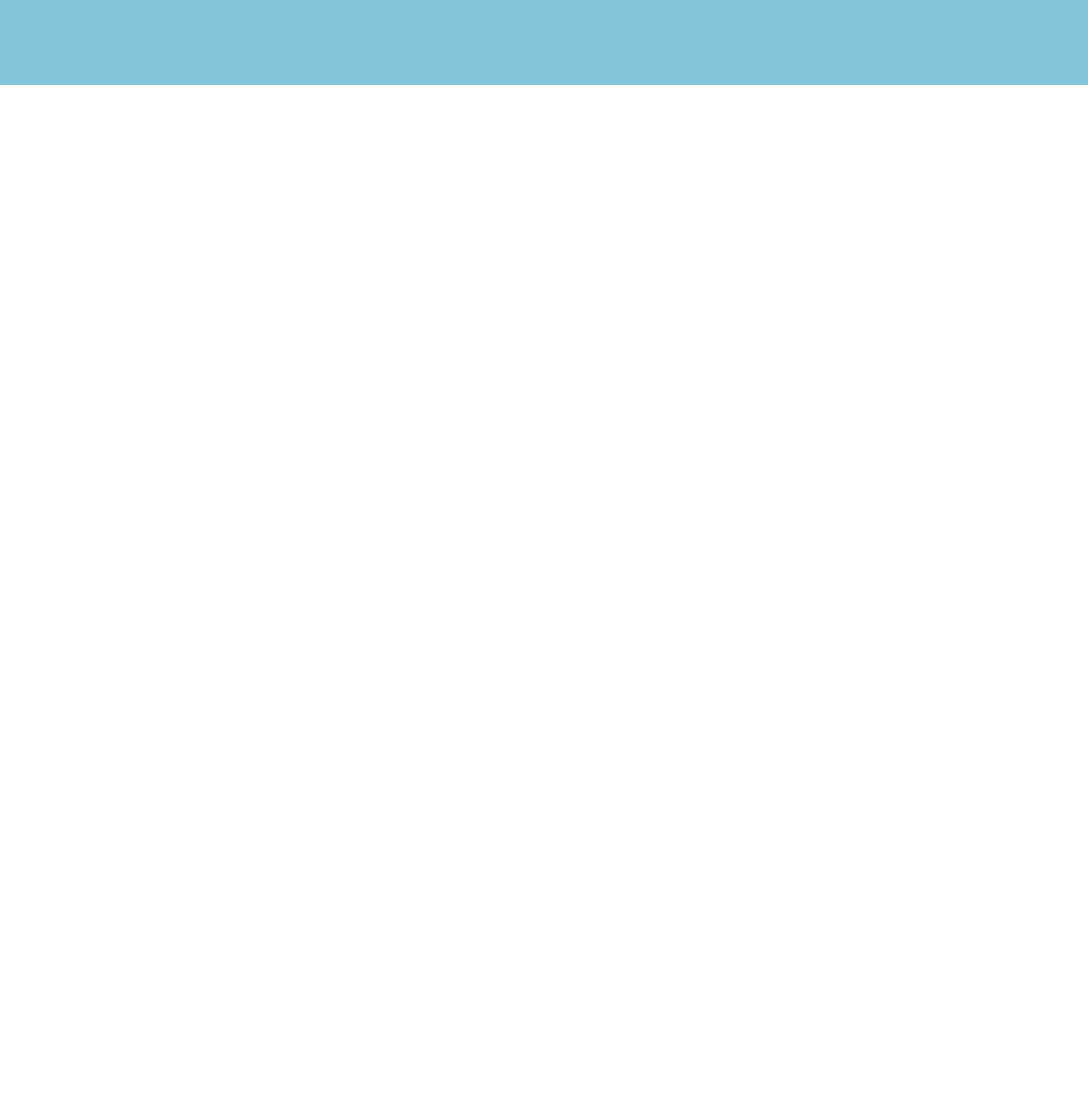
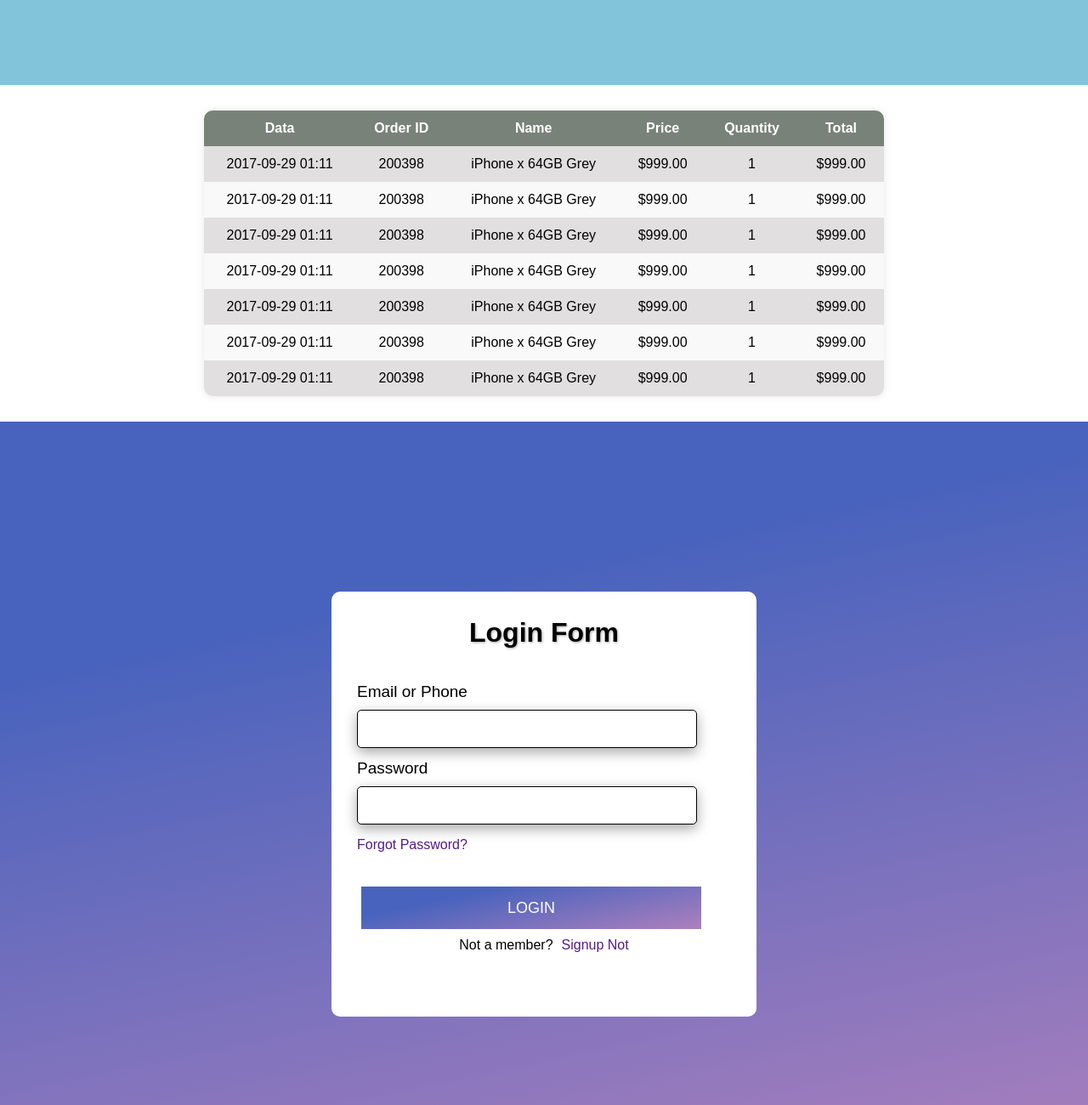
Before and after one commit to SaymamutovSaidkamol/FortEnd-Lession-1, a plain HTML site: page index.html in a window 1280 px wide. Shown: the part 700-2000 px from the top of the page at 85% size. Before the commit the page ends 800 px from the top, so only its background shows below. Drawn offline with Linux system fonts and the light colour scheme.

Commit message:
Homework

```diff
--- a/index.html
+++ b/index.html
@@ -73,6 +73,100 @@
       </div>
     </div>
 
+    <table>
+      <thead>
+        <tr class="tr">
+          <th>Data</th>
+          <th>Order ID</th>
+          <th>Name</th>
+          <th>Price</th>
+          <th>Quantity</th>
+          <th>Total</th>
+        </tr>
+        <tbody>
+          <tr>
+            <td>2017-09-29 01:11</td>
+            <td>200398</td>
+            <td>iPhone x 64GB Grey</td>
+            <td>$999.00</td>
+            <td>1</td>
+            <td>$999.00</td>
+          </tr>
+          <tr>
+            <td>2017-09-29 01:11</td>
+            <td>200398</td>
+            <td>iPhone x 64GB Grey</td>
+            <td>$999.00</td>
+            <td>1</td>
+            <td>$999.00</td>
+          </tr>
+          <tr>
+            <td>2017-09-29 01:11</td>
+            <td>200398</td>
+            <td>iPhone x 64GB Grey</td>
+            <td>$999.00</td>
+            <td>1</td>
+            <td>$999.00</td>
+          </tr>
+          <tr>
+            <td>2017-09-29 01:11</td>
+            <td>200398</td>
+            <td>iPhone x 64GB Grey</td>
+            <td>$999.00</td>
+            <td>1</td>
+            <td>$999.00</td>
+          </tr>
+          <tr>
+            <td>2017-09-29 01:11</td>
+            <td>200398</td>
+            <td>iPhone x 64GB Grey</td>
+            <td>$999.00</td>
+            <td>1</td>
+            <td>$999.00</td>
+          </tr>
+          <tr>
+            <td>2017-09-29 01:11</td>
+            <td>200398</td>
+            <td>iPhone x 64GB Grey</td>
+            <td>$999.00</td>
+            <td>1</td>
+            <td>$999.00</td>
+          </tr>
+          <tr>
+            <td>2017-09-29 01:11</td>
+            <td>200398</td>
+            <td>iPhone x 64GB Grey</td>
+            <td>$999.00</td>
+            <td>1</td>
+            <td>$999.00</td>
+          </tr>
+        </tbody>
+      </thead>
+    </table>
+
+
+    <div class="login">
+      <div class="box"><h1>Login Form</h1>
+        <div class="emailtxt">
+          <div class="txt1"><h2>Email or Phone</h2></div>
+          <div class="inp"><input type="text"></div>
+        </div>
+        <div class="emailtxt" id="password">
+          <div class="txt1"><h2>Password</h2></div>
+          <div class="inp"><input type="password"></div>
+          <div class="inp"><a href="">Forgot Password?</a></div>
+        </div>
+        <div class="btnTxt">
+          <div class="btn">
+            <button>LOGIN</button>
+          </div>
+          <div class="txt2">
+            <div class="txt3"><p>Not a member?</p></div>
+            <div class="txt4"><a href="">Signup Not</a></div>
+          </div>
+        </div>
+      </div>
+    </div>
     <link rel="stylesheet" href="./style.css" />
   </body>
 </html>
--- a/style.css
+++ b/style.css
@@ -11,7 +11,7 @@
   align-items: center;
   height: 100vh;
   gap: 40px;
-  background-color: #82c5db; /* fon optional */
+  background-color: #82c5db;
 }
 
 .box1 {
@@ -36,14 +36,13 @@
   display: flex;
   align-items: center;
   margin-top: 50px;
-
 }
 
-.box1 .prof .prof-text{
+.box1 .prof .prof-text {
   margin-left: 10px;
 }
 
-.box1 .prof img{
+.box1 .prof img {
   border-radius: 50%;
   object-fit: cover;
   height: 60px;
@@ -57,7 +56,7 @@
   margin-bottom: 5px;
 }
 
-.text h1{
+.text h1 {
   margin-top: 10px;
   margin-bottom: 10px;
 }
@@ -66,3 +65,124 @@
   padding: 16px;
   margin-bottom: 10px;
 }
+
+table {
+  width: 800px;
+  margin: 30px auto;
+  border-collapse: collapse;
+  font-family: Arial, sans-serif;
+  box-shadow: 0 0 10px rgba(0, 0, 0, 0.1);
+  overflow: hidden;
+  border-radius: 10px;
+}
+
+thead {
+  background-color: #798279;
+  color: white;
+}
+
+th,
+td {
+  padding: 12px 15px;
+  text-align: center;
+}
+
+tbody tr:nth-child(even) {
+  background-color: #f9f9f9;
+}
+
+tbody tr {
+  background-color: #e1dfdf;
+}
+
+.login {
+  width: 100%;
+  height: 900px;
+  background: #4863bd;
+  background: linear-gradient(
+    168deg,
+    rgba(72, 99, 189, 1) 26%,
+    rgba(173, 128, 189, 1) 100%,
+    rgba(201, 83, 237, 1) 100%
+  );
+  display: flex;
+  justify-content: center;
+  align-items: center;
+}
+
+.box {
+  width: 500px;
+  height: 500px;
+  background: white;
+  border-radius: 10px;
+}
+
+.box h1 {
+  text-align: center;
+  margin-top: 30px;
+  text-shadow: 1px 1px 3px rgba(0, 0, 0, 0.35);
+}
+
+.emailtxt {
+  width: 100%;
+  height: 50px;
+  /* background: red; */
+  right: 30px;
+  margin-left: 30px;
+  margin-top: 40px;
+}
+
+.txt1 h2 {
+  font-size: 19px;
+  margin-bottom: 10px;
+  font-weight: normal;
+}
+
+.inp input {
+  width: 80%;
+  height: 45px;
+  border: 1px solid black;
+  border-radius: 5px;
+  box-shadow: rgba(0, 0, 0, 0.35) 0px 5px 15px;
+  padding: 8px 12px;
+  font-size: 15px;
+  margin-bottom: 15px;
+}
+
+.btnTxt {
+  margin-top: 100px;
+  width: 100%;
+  height: 70px;
+  display: flex;
+  flex-direction: column;
+  align-items: center;
+}
+
+.btnTxt button {
+  width: 400px;
+  height: 50px;
+  margin-right: 30px;
+  background: #4863bd;
+  background: linear-gradient(
+    168deg,
+    rgba(72, 99, 189, 1) 26%,
+    rgba(173, 128, 189, 1) 100%,
+    rgba(201, 83, 237, 1) 100%
+  );
+  border: none;
+  color: white;
+  font-size: 18px;
+}
+
+
+.btnTxt .txt2 {
+  width: 100%;
+  display: flex;
+  justify-content: center;
+  gap: 10px;
+  margin-top: 10px;
+}
+
+a{
+  text-decoration: none;
+}
```
